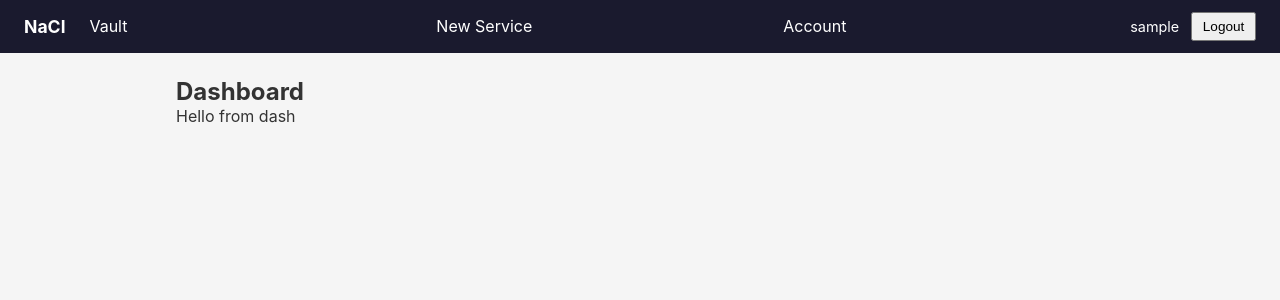
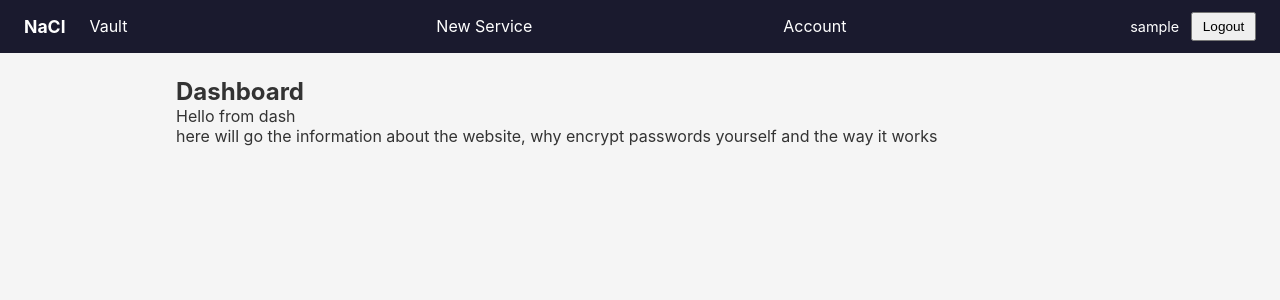
Before and after one commit to ManoloEsS/NaCl, a React (Vite) app in the folder nacl_frontend/: page /dash in a window 1280 px wide. Shown: the top 300 px of the page. Built offline with nearby package versions, Linux system fonts and the light colour scheme; sample sign-in values are in the browser's storage.

Commit message:
feat: add dashboard placeholder info

```diff
--- a/nacl_frontend/src/pages/Dashboard.tsx
+++ b/nacl_frontend/src/pages/Dashboard.tsx
@@ -5,6 +5,10 @@ export const Dashboard = () => {
     <Layout>
       <h2>Dashboard</h2>
       <div>Hello from dash</div>
+      <div>
+        here will go the information about the website, why encrypt passwords
+        yourself and the way it works
+      </div>
     </Layout>
   )
 }
```
